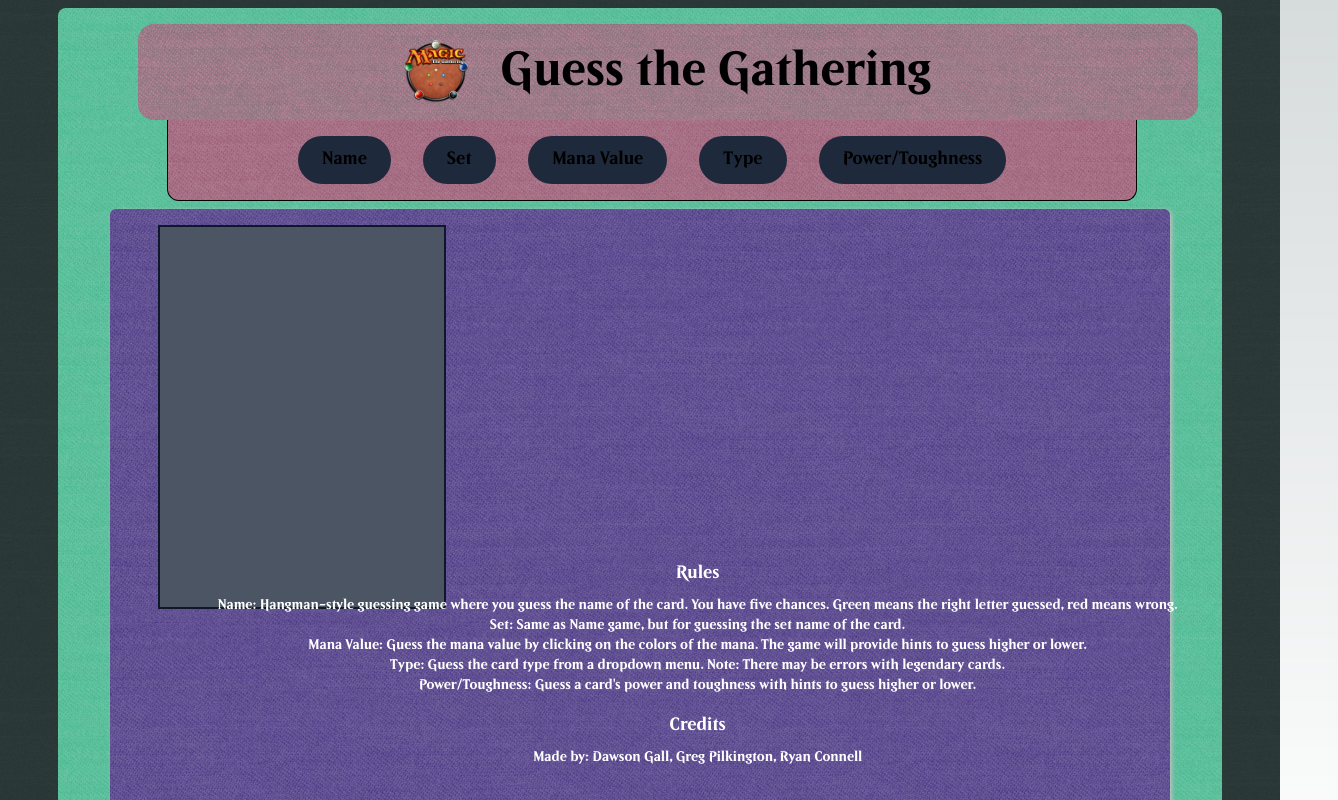
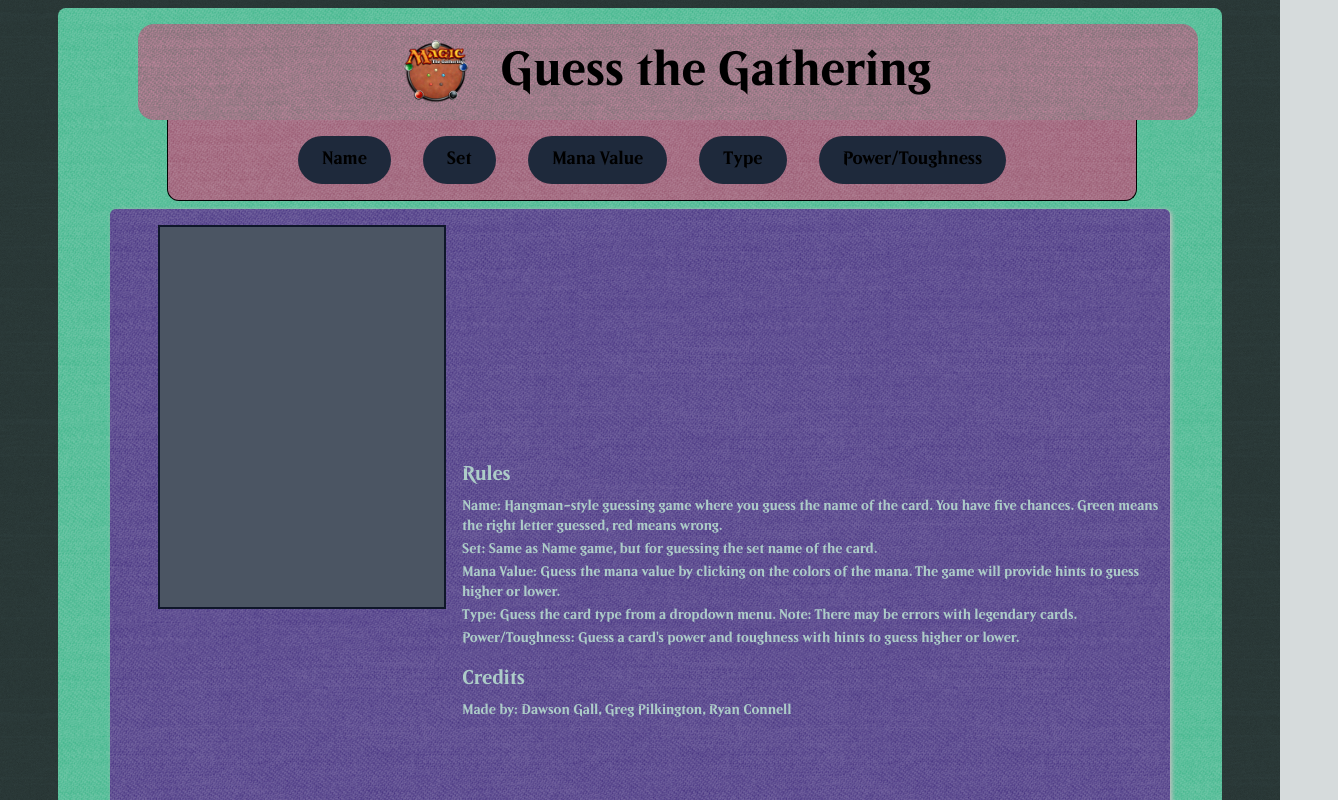
Before and after one commit to Ryan-Connell/CPRG306-Project, a Next.js app in the folder guess-the-gathering/: page / in a window 1280 px wide. Shown: the top 800 px of the page, 1338 px wide, since content can reach past the window. Built offline with nearby package versions, Linux system fonts and the light colour scheme.

Commit message:
this is America
Don't catch you slippin' now

```diff
--- a/guess-the-gathering/app/components/card-name.js
+++ b/guess-the-gathering/app/components/card-name.js
@@ -128,19 +128,19 @@
   };
 
   return (
-    <div className="min-h-96 min-w-12">
+    <div className="min-h-96 min-w-12 max-alphabet">
       <h1 className="font-bold p-4 py-2 px-4 mint-text text-center text-5xl">
         Guess the Name
       </h1>
-      <div className="flex flex-col justify-center items-center mt-32">
+      <div className="flex flex-col justify-center items-center mt-8">
         <div className="mt-4 embiggen">{renderHangmanWord()}</div>
         <div className="mt-4 text-2xl">{renderAlphabet()}</div>
         <p className="text-black text-center mt-4">{result}</p>
-        <p className="text-black text-center mt-4">
+        <p className="text-black text-center mt-2">
           Remaining Attempts: {remainingAttempts}
         </p>
         {showCardName && (
-          <div className="mt-4">
+          <div className="mt-2">
             <p className="text-black text-center">
               The correct name is: {card.name}
             </p>
--- a/guess-the-gathering/app/components/mana-value.js
+++ b/guess-the-gathering/app/components/mana-value.js
@@ -89,7 +89,7 @@
       <h1 className="font-bold p-4 py-2 px-4 mint-text text-center text-5xl">
         Guess the Mana Value
       </h1>
-      <div className="flex flex-col justify-center items-center mt-32">
+      <div className="flex flex-col justify-center items-center mt-20">
         <div className="mana-value">
           <div className="mana-buttons">
             {/* Buttons for selecting mana types */}
@@ -185,7 +185,7 @@
               font-weight: bold-900;
             }
             .feedback {
-              margin-top: 10px;
+              margin-top: 2px;
               font-weight: bold;
             }
             .buttons-container {
@@ -203,7 +203,7 @@
               color: white;
             }
             .attempts-remaining {
-              margin-top: 10px;
+              margin-top: 4px;
             }
           `}</style>
         </div>
--- a/guess-the-gathering/app/components/pow-tough.js
+++ b/guess-the-gathering/app/components/pow-tough.js
@@ -52,7 +52,7 @@
       <h1 className="font-bold p-4 py-2 px-4 mint-text text-center text-5xl">
         Guess the Power/Toughness
       </h1>
-      <div className="flex flex-col justify-center items-center mt-32">
+      <div className="flex flex-col justify-center items-center mt-20">
         <div className="mt-4">
           <input
             className="text-black text-xl text-center w-20 h-8 mr-1 border-2 border-slate-800 rounded-xl"
--- a/guess-the-gathering/app/components/set.js
+++ b/guess-the-gathering/app/components/set.js
@@ -129,15 +129,15 @@
   };
 
   return (
-    <div className="min-h-96 min-w-12" onClick={handleGetSet}>
+    <div className="min-h-96 min-w-12 max-alphabet">
       <h1 className="font-bold p-4 py-2 px-4 mint-text text-center text-5xl">
         Guess the Set
       </h1>
-      <div className="flex flex-col justify-center items-center mt-32">
+      <div className="flex flex-col justify-center items-center mt-8">
         <div className="mt-4 embiggen">{renderHangmanWord()}</div>
         <div className="mt-4 text-2xl">{renderAlphabet()}</div>
         <p className="text-black text-center mt-4">{result}</p>
-        <p className="text-black text-center mt-4">
+        <p className="text-black text-center mt-2">
           Remaining Attempts: {remainingAttempts}
         </p>
         {showSetName && (
--- a/guess-the-gathering/app/components/type.js
+++ b/guess-the-gathering/app/components/type.js
@@ -54,7 +54,7 @@
       <h1 className="font-bold p-4 py-2 px-4 mint-text text-center text-5xl">
         Guess the Card Type
       </h1>
-      <div className="flex flex-col justify-center items-center mt-32">
+      <div className="flex flex-col justify-center items-center mt-20">
         <div className="mb-4">
           <select
             value={selectedType}
@@ -75,12 +75,10 @@
           disabled={!selectedType || attempts === 0}
           className="bg-slate-900 hover:bg-slate-800 text-white font-bold py-2 px-4 rounded-xl mt-4"
         >
-          Guess
+          Check Guess
         </button>
-        <p className="text-lg mt-4  text-black">{result}</p>
-        <p className="text-lg mt-4 text-black">
-          Remaining attempts: {attempts}
-        </p>
+        <p className="mt-4 text-black">{result}</p>
+        <p className=" text-black">Remaining attempts: {attempts}</p>
       </div>
     </div>
   );
--- a/guess-the-gathering/app/page.js
+++ b/guess-the-gathering/app/page.js
@@ -75,9 +75,17 @@
                     // name blur
                     <div className="absolute h-6 w-40 name-blur inset-y-1 inset-x-42 rounded-xl"></div>
                   )}
+                  {selectedGameType === "Name" && (
+                    //  rule text type blur
+                    <div className="absolute rule-text-blur inset-y-12 inset-x-42 rounded-xl"></div>
+                  )}
                   {selectedGameType === "Set" && (
                     //  set code blur
                     <div className="absolute h-6 set-code-blur inset-y-12 inset-x-42 rounded-xl"></div>
+                  )}
+                  {selectedGameType === "Set" && (
+                    //  set code blur
+                    <div className="absolute h-6 set-symbol-blur inset-y-12 inset-x-44 rounded-xl"></div>
                   )}
                   {selectedGameType === "Mana Value" && (
                     //  mana value blur
@@ -89,17 +97,21 @@
                   )}
                   {selectedGameType === "Power/Toughness" && (
                     //  power/toughness blur
-                    <div className="absolute h-6 pt-blur inset-y-12 inset-x-44 rounded-xl"></div>
+                    <div className="absolute h-8 pt-blur inset-y-12 inset-x-44 rounded-xl"></div>
                   )}
                 </div>
               </div>
             </div>
-            <div className="flex custom-width justify-center mt-16">
+            <div className="flex flex-col justify-center w-full items-center">
+              <div className="flex custom-width justify-center mt-10">
                 {selectedGameType === "Name" && (
                   <CardName card={card} handleGetCard={handleGetCard} />
                 )}
                 {selectedGameType === "Set" && card && (
-                <SetName setCode={card.setName} handleGetSet={handleGetCard} />
+                  <SetName
+                    setCode={card.setName}
+                    handleGetSet={handleGetCard}
+                  />
                 )}
                 {selectedGameType === "Power/Toughness" && (
                   <PowTough card={card} handleGetCard={handleGetCard} />
@@ -115,31 +127,44 @@
                   <Type card={card} handleGetCard={handleGetCard} />
                 )}
               </div>
+              <div className="flex justify-center items-end mt-8">
+                <div className="mint-text mb-2">
+                  <h2 className="text-xl font-semibold">Rules</h2>
+                  <div className="mt-2 text-sm">
+                    <p className="spacing">
+                      Name: Hangman-style guessing game where you guess the name
+                      of the card. You have five chances. Green means the right
+                      letter guessed, red means wrong.
+                    </p>
+                    <p className="spacing">
+                      Set: Same as Name game, but for guessing the set name of
+                      the card.
+                    </p>
+                    <p className="spacing">
+                      Mana Value: Guess the mana value by clicking on the colors
+                      of the mana. The game will provide hints to guess higher
+                      or lower.
+                    </p>
+                    <p className="spacing">
+                      Type: Guess the card type from a dropdown menu. Note:
+                      There may be errors with legendary cards.
+                    </p>
+                    <p className="spacing">
+                      Power/Toughness: Guess a card's power and toughness with
+                      hints to guess higher or lower.
+                    </p>
                   </div>
-        </div>
-        <div className="absolute bottom-0 mb-8 mx-auto w-full text-center text-white">
-          <h2 className="text-lg font-semibold">Rules</h2>
-          <p className="mt-2 text-sm">
-            {" "}
-            Name: Hangman-style guessing game where you guess the name of the
-            card. You have five chances. Green means the right letter guessed,
-            red means wrong. <br />
-            Set: Same as Name game, but for guessing the set name of the card.{" "}
-            <br />
-            Mana Value: Guess the mana value by clicking on the colors of the
-            mana. The game will provide hints to guess higher or lower. <br />
-            Type: Guess the card type from a dropdown menu. Note: There may be
-            errors with legendary cards. <br />
-            Power/Toughness: Guess a card's power and toughness with hints to
-            guess higher or lower.
-          </p>
-          <h2 className="text-lg font-semibold mt-4">Credits</h2>
+                  <h2 className="text-xl font-semibold mt-4">Credits</h2>
                   <p className="mt-2 text-sm">
                     {" "}
                     Made by: Dawson Gall, Greg Pilkington, Ryan Connell
                   </p>
                 </div>
               </div>
+            </div>
+          </div>
+        </div>
+      </div>
     </main>
   );
 }
--- a/guess-the-gathering/public/custom-styles.css
+++ b/guess-the-gathering/public/custom-styles.css
@@ -98,9 +98,9 @@
 .pt-blur {
   background-color: rgb(17 24 39 / var(--tw-bg-opacity));
   border: 3px groove rgb(192, 192, 192);
-    margin-top: 285px;
-    margin-left: 18px;
-    width: 60px;
+    margin-top: 280px;
+    margin-left: 12px;
+    width: 70px;
   }
 .name-dashes{
     margin-left: 4px;
@@ -120,3 +120,9 @@
 .embiggen{
   font-size: 36px;;
 }
+.max-alphabet{
+  width: 75%;
+}
+.spacing{
+  margin-bottom: 3px;
+}
```
Lines whose indentation alone changed are shown as unchanged.
